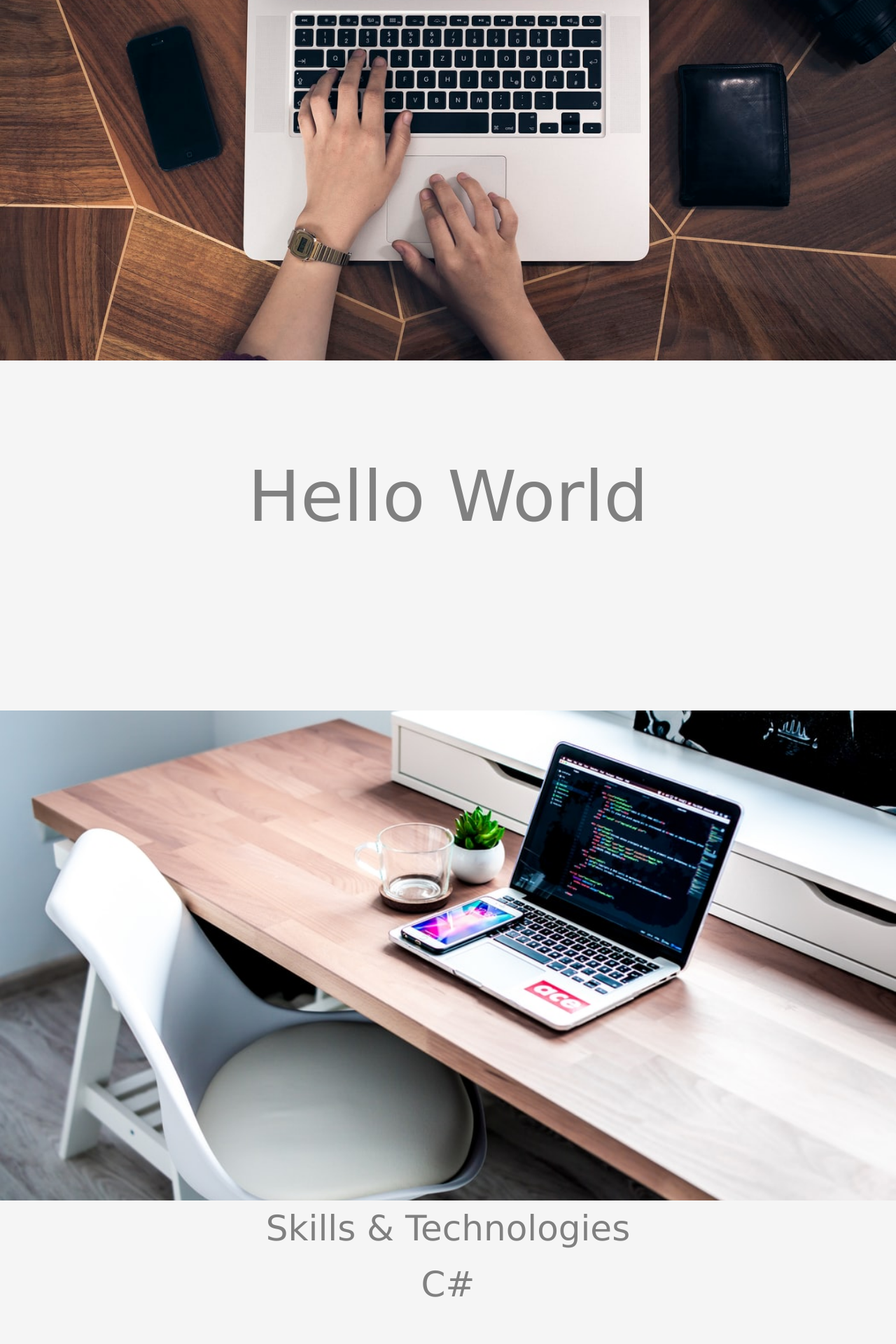
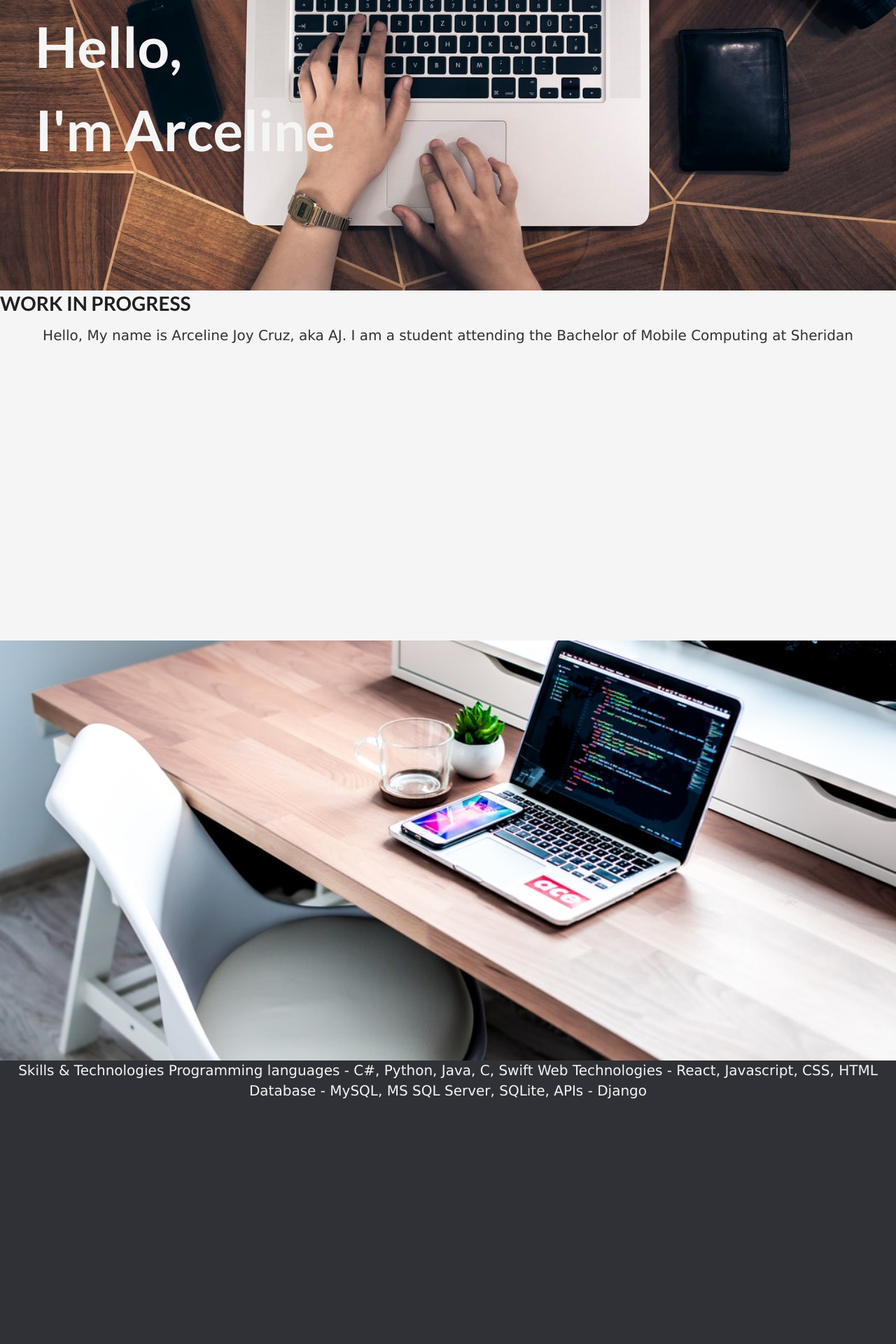
Before and after one commit to cruzalacar/ArcelineJoy, a React (Create React App) app: page / in a window 1280 px wide. Shown: the part 240-2160 px from the top of the page at 70% size. Built offline with nearby package versions, Linux system fonts and the light colour scheme.

Commit message:
added info to home page, working on the css

```diff
--- a/src/components/Contact.js
+++ b/src/components/Contact.js
@@ -3,7 +3,13 @@ import React, {Components} from 'react';
 class Contact extends React.Component{
     render() {
         return(
-            <div>Contact Me</div>
+
+            <div title="Contact">
+                <h1>Contact Me</h1>
+                <h1>Work in progress!!!</h1>
+
+            </div>
+
         );
     }
 }
--- a/src/components/Home.js
+++ b/src/components/Home.js
@@ -1,35 +1,75 @@
-import React, {Component} from 'react';
-import './background.css';
+import React, { Component } from 'react';
+import './css/background.css';
 
-class Home extends React.Component{
-    render(){
+class Home extends React.Component {
+    render() {
         return (
             <div>
-                <div className={`bgimg-1`}></div>
-                <div className={`info-box`}>
-                    <div className={`info-box-name`}>
-                        Hello World
+                <div className={`bgimg-1`}>
+                    <div className={`hello-box`} >
+                        <h1> Hello, </h1>
+                        <h1> I'm Arceline </h1>
                     </div>
                 </div>
+                <div className={`info-box-light`}>
+                    <h1>WORK IN PROGRESS</h1>
+                    <p>
+                        Hello, My name is Arceline Joy Cruz, aka AJ. I am a student attending the Bachelor of Mobile Computing at
+                        Sheridan
+                        </p>
+                </div>
                 <div className={`bgimg-2`}></div>
-                <div className={`info-box`}>
-                    <div className={`info-box-title`}>
+                <div className={`info-box-dark`}>
+                    <p>
                         Skills & Technologies
-                        <div className={`info-box-text`}>
-                            C#
-                        </div>
-                    </div>
+
+                        Programming languages
+                        - C#, Python, Java, C, Swift
+
+                        Web Technologies
+                        - React, Javascript, CSS, HTML
+
+                        Database
+                        - MySQL, MS SQL Server, SQLite,
+
+                        APIs
+                        - Django
+
+                    </p>
                 </div>
                 <div className={`bgimg-3`}></div>
-                <div className={`info-box`}>
-                    <div className={`info-box-title`}>
-                        Experience
-                        <div className={`info-box-text`}>
+                <div className={`info-box-light`}>
+                    <p>
+                        Education
 
-                        </div>
-                    </div>
+                        Applied Computer Science (Mobile Computing), Sheridan College, Oakville ON
+                        Expected: 2021
+                        - Focus on the developement of mobile and web applications for operating systems like Android and iOS.
+                        - Studied programming languages suh as C#, Java, Python & Swift.
+                        - Learned to use React, CSS and HTML for front end web development.
+
+                        Applied Computer Science (Information Security), Sheridan College, Oakville ON
+                        2014 - 2015
+                        - Focus on technological security on all devices regarding privacy through internet access.
+                        - Studied programming lanugages such as C and Java.
+                    </p>
                 </div>
                 <div className={`bgimg-4`}></div>
+                <div className={`info-box-dark`}>
+                    <p>
+                        Work Experience
+
+                        Receptionist & Assistant, Guerrero Law Professional Corp, Brampton ON
+                        - Responded to real eastate inquires.
+                        - Arranged appointments with clients and set reminders for clients and employer
+                        - Knowledgeable in LawPro, Conveyancer, work & excel.
+
+                        Customer Service & Order Entry, Fujifilm, Mississauga ON
+                        - Collected and updated data to assist with customer issues and concerns.
+                        - Tracked and documented all received requests in an incident management system.
+                    </p>
+                </div>
+
             </div>
 
         );
--- a/src/components/NavBar.js
+++ b/src/components/NavBar.js
@@ -1,10 +1,8 @@
 import React from 'react';
 import {Link} from 'react-router-dom';
-import './navbar.css';
+import './css/navbar.css';
 import {SocialIcon} from 'react-social-icons';
-import Home from './Home';
-import Projects from './Projects';
-import Contact from './Contact';
+
 
 class NavBar extends React.Component {
 
--- a/src/components/Projects.js
+++ b/src/components/Projects.js
@@ -3,7 +3,10 @@ import React, {Component} from 'react';
 class Projects extends React.Component{
     render() {
         return (
-            <div>Projects Page</div>
+            <div title="Projects">
+                <h1>Projects</h1>
+                <h1>Work in progress!!!</h1>
+            </div>
         );
     }
 }
--- a/src/components/background.css
+++ b/src/components/css/background.css
@@ -1,6 +1,6 @@
 .bgimg-1 {
-    background-image: url("../images/bgimg-1.jpeg");
-    height: 700px;
+    background-image: url("../../images/bgimg-1.jpeg");
+    height: 600px;
 
     background-attachment: fixed;
     background-position: center;
@@ -9,8 +9,8 @@
 }
 
 .bgimg-2 {
-    background-image: url("../images/bgimg-2.jpeg");
-    min-height: 700px;
+    background-image: url("../../images/bgimg-2.jpeg");
+    height: 600px;
 
     background-attachment: fixed;
     background-position: center;
@@ -19,8 +19,8 @@
 }
 
 .bgimg-3 {
-    background-image: url("../images/bgimg-3.jpeg");
-    min-height: 700px;
+    background-image: url("../../images/bgimg-3.jpeg");
+    height: 600px;
 
     background-attachment: fixed;
     background-position: center;
@@ -29,8 +29,8 @@
 }
 
 .bgimg-4 {
-    background-image: url("../images/bgimg-4.jpeg");
-    min-height: 700px;
+    background-image: url("../../images/bgimg-4.jpeg");
+    height: 600px;
 
     background-attachment: fixed;
     background-position: center;
@@ -38,9 +38,44 @@
     background-size: cover;
 }
 
-.info-box {
+.hello-box {
+    height: 300px;
+    position: absolute;
+    padding-top: 200px;
+    padding-left: 50px;
+    line-height: 1;
+}
+
+.hello-box h1 {
+    color: whitesmoke;
+    font-size: 80px;
+}
+
+.info-box-light {
     background-color: whitesmoke;
     height: 500px;
+}
+
+.info-box-light p{
+    color: #303136;
+    font-family: Verdana;
+    font-size: 20px;
+    position: relative;
+    text-align: center;
+}
+
+.info-box-dark{
+    background-color: #303136;
+    height: 500px;
+    top: 100px;
+}
+
+.info-box-dark p{
+    color: whitesmoke;
+    font-family: Verdana;
+    font-size: 20px;
+    position: relative;
+    text-align: center;
 }
 
 .info-box-name {
@@ -61,11 +96,3 @@
     text-align: center;
     line-height: 80px;
 }
-
-.info-box-text {
-    color: grey;
-    font-family: Verdana;
-    font-size: 50px;
-    position: relative;
-    text-align: center;
-}
```
Also changed, not shown: src/components/css/navbar.css (renamed from src/components/navbar.css).
